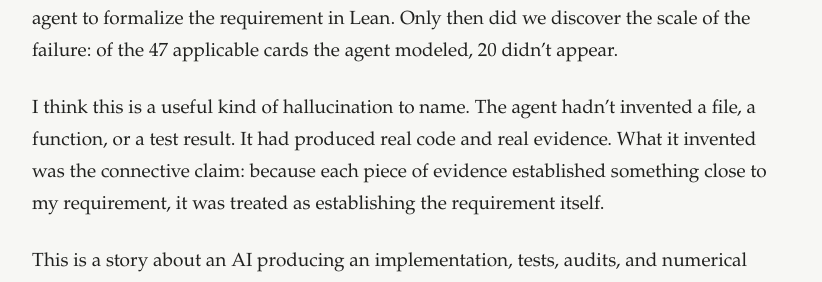
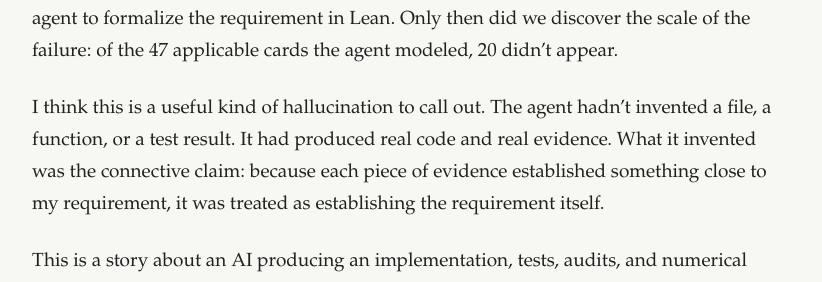
Before and after one commit to cmeiklejohn/cmeiklejohn.github.io, a Jekyll site: the page built from _posts/2026-08-24-every-card-will-show.markdown, in a window 1280 px wide and 900 px high, scrolled down 760 px. Shown: the part 161-443 px from the top of the window, without its empty margins (228-1050 px from the left). Built offline with Jekyll 4.4.1, drawn with Linux system fonts in a browser that asks for light colours.

Commit message:
Clarify hallucination framing

```diff
--- a/_posts/2026-08-24-every-card-will-show.markdown
+++ b/_posts/2026-08-24-every-card-will-show.markdown
@@ -20,7 +20,7 @@ The answer was yes. Every card would show.
 
 That wasn't true. After the earlier attempts kept failing, I got frustrated and asked the agent to formalize the requirement in Lean. Only then did we discover the scale of the failure: of the 47 applicable cards the agent modeled, 20 didn't appear.
 
-I think this is a useful kind of hallucination to name. The agent hadn't invented a file, a function, or a test result. It had produced real code and real evidence. What it invented was the connective claim: because each piece of evidence established something close to my requirement, it was treated as establishing the requirement itself.
+I think this is a useful kind of hallucination to call out. The agent hadn't invented a file, a function, or a test result. It had produced real code and real evidence. What it invented was the connective claim: because each piece of evidence established something close to my requirement, it was treated as establishing the requirement itself.
 
 This is a story about an AI producing an implementation, tests, audits, and numerical arguments that all said the algorithm was correct. Each artifact embodied or checked a weaker claim near my requirement: coverage within a week, isolated reachability, catalog completeness, or eventually coverage across an impossible itinerary. None checked whether one person's five visits, carrying one viewing history through the day, exposed every relevant card.
 
```
